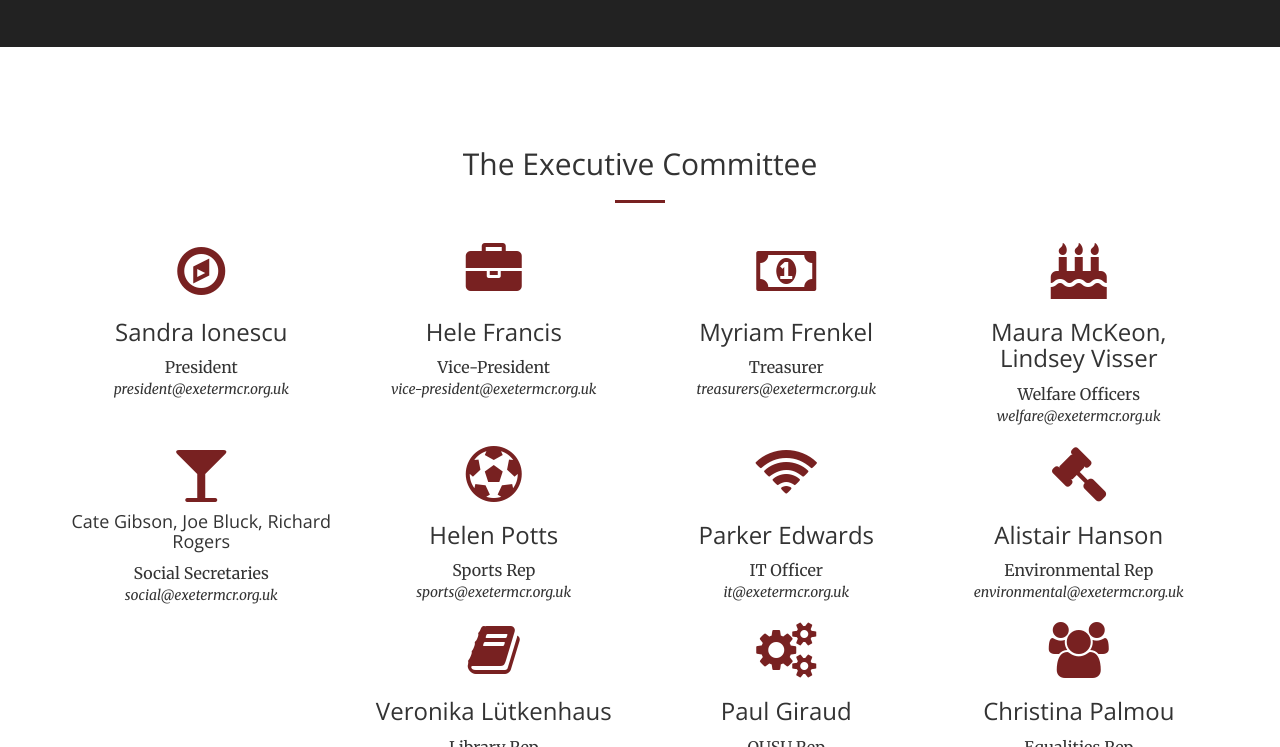
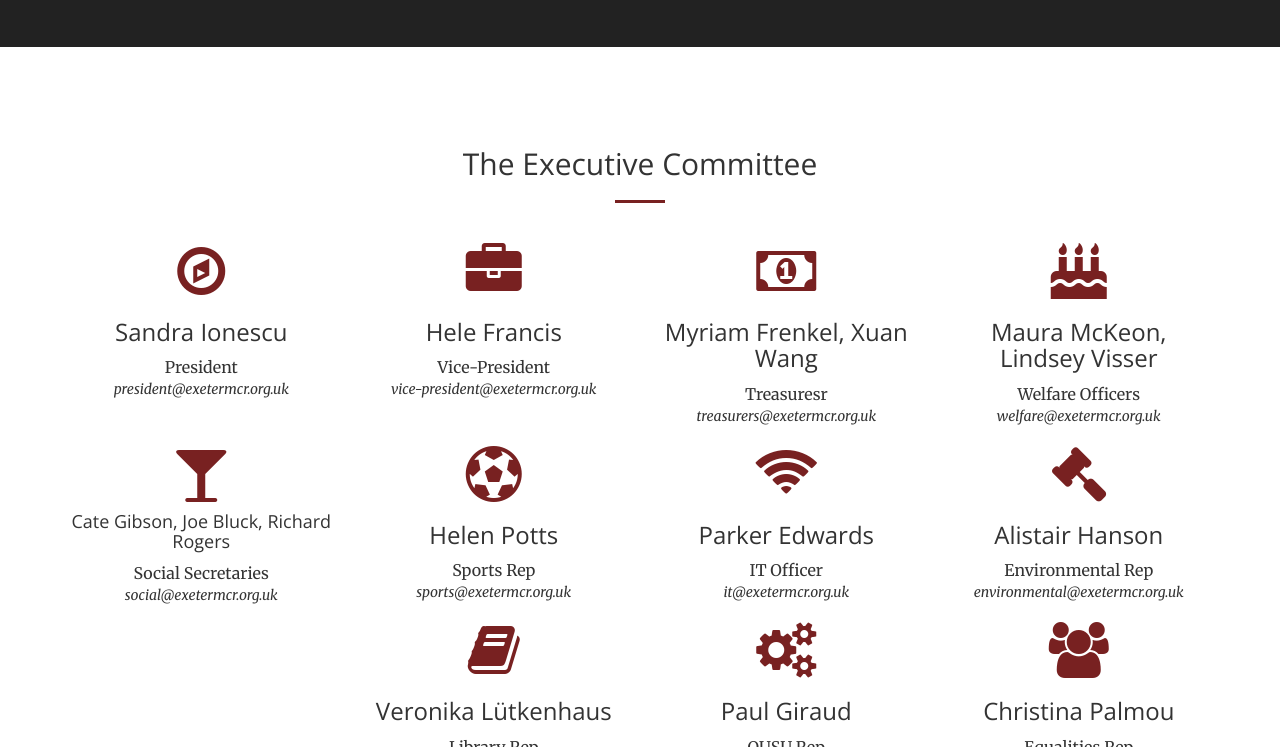
Before and after one commit to exetermcr/beta, a plain HTML site: page index.html in a window 1280 px wide. Shown: the part 1769-2516 px from the top of the page. Drawn offline with nearby package versions, Linux system fonts and the light colour scheme.

Commit message:
Added missing treasurer

```diff
--- a/index.html
+++ b/index.html
@@ -158,8 +158,8 @@
                 <div class="col-lg-3 col-md-6 text-center">
                     <div class="service-box">
                         <i class="fa fa-4x fa-money wow bounceIn text-primary" data-wow-delay=".2s"></i>
-                        <h3>Myriam Frenkel</h3>
-                        <p>Treasurer</p>
+                        <h3>Myriam Frenkel, Xuan Wang</h3>
+                        <p>Treasuresr</p>
                         <i>treasurers@exetermcr.org.uk</i>
                     </div>
                 </div>
```
